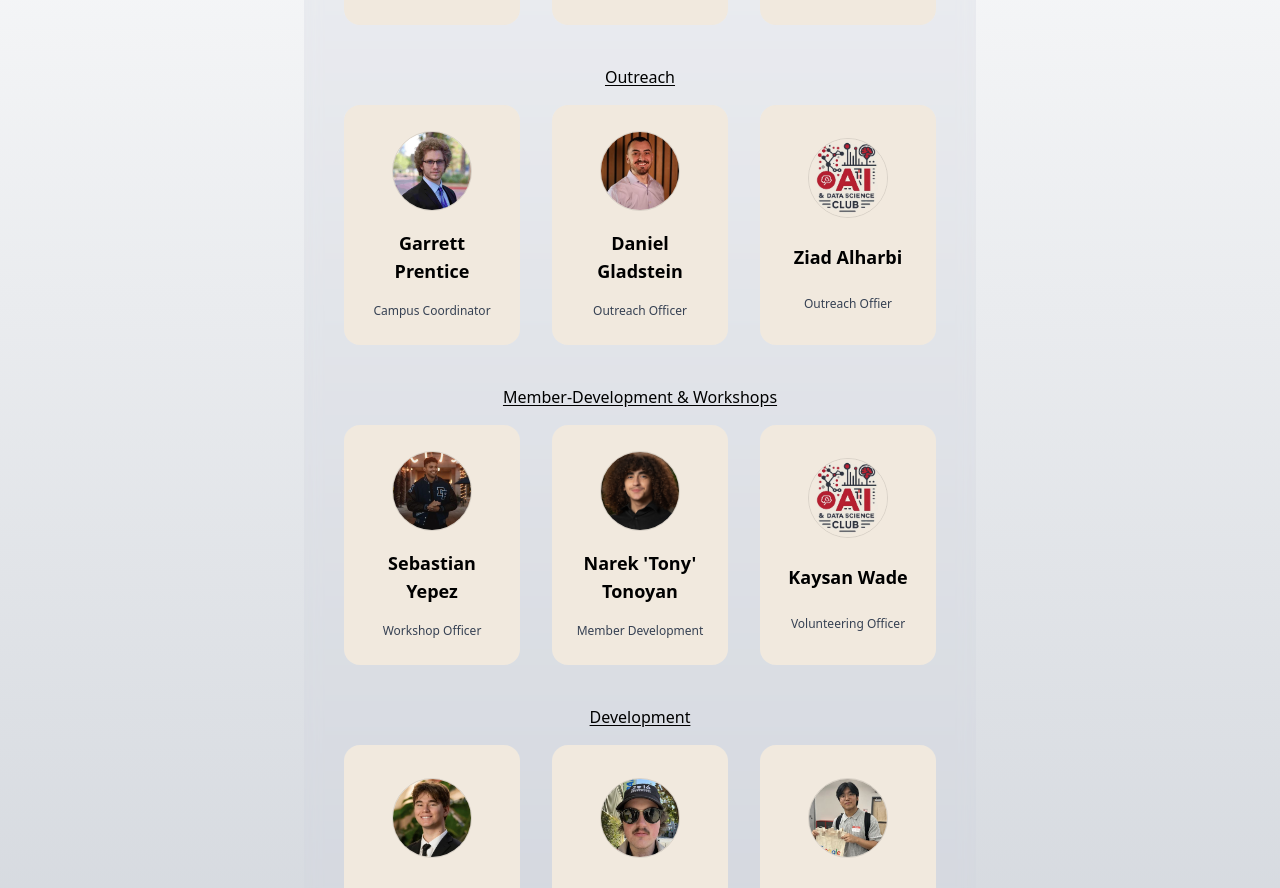
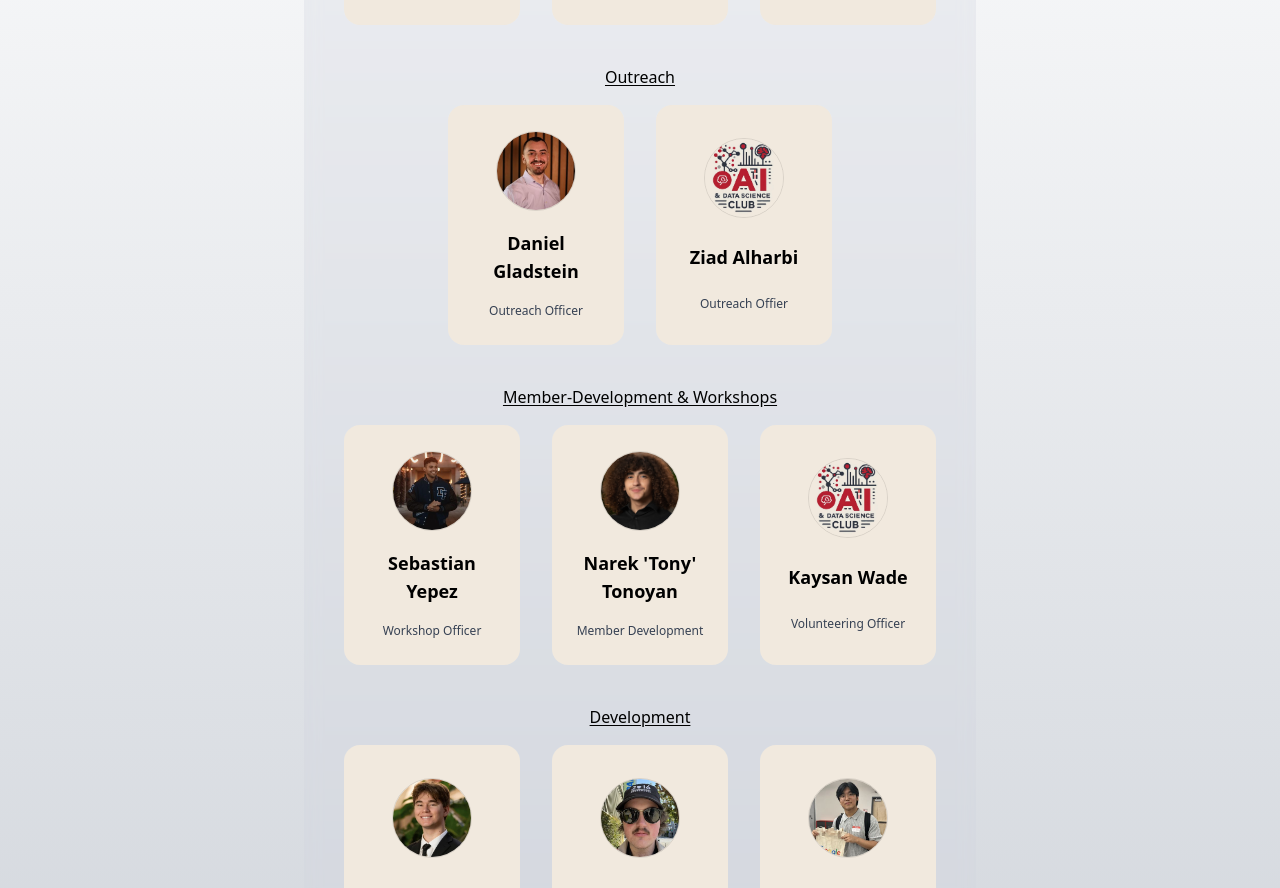
Before and after one commit to AIUNLV/website, a React (Vite) app: page / in a window 1280 px wide. Shown: the part 1943-2831 px from the top of the page. Built offline with nearby package versions, Linux system fonts and the light colour scheme.

Commit message:
update members && workshop

```diff
--- a/src/data/members.ts
+++ b/src/data/members.ts
@@ -54,12 +54,6 @@ const development: Member[] = [
 ];
 
 const outreach: Member[] = [
-  {
-    name: "Garrett Prentice",
-    role: "Campus Coordinator",
-    link: "https://www.linkedin.com/in/garrettprentice/",
-    src: "/members/garrett_prentice.webp",
-  },
   {
     name: "Daniel Gladstein",
     role: "Outreach Officer",
--- a/src/data/workshops.ts
+++ b/src/data/workshops.ts
@@ -6,6 +6,11 @@ export type Workshop = {
 };
 
 export const workshops: Workshop[] = [
+  {
+    heading: "",
+    subheading: "",
+    href: "",
+  },
 ];
 
 export default workshops;
```
